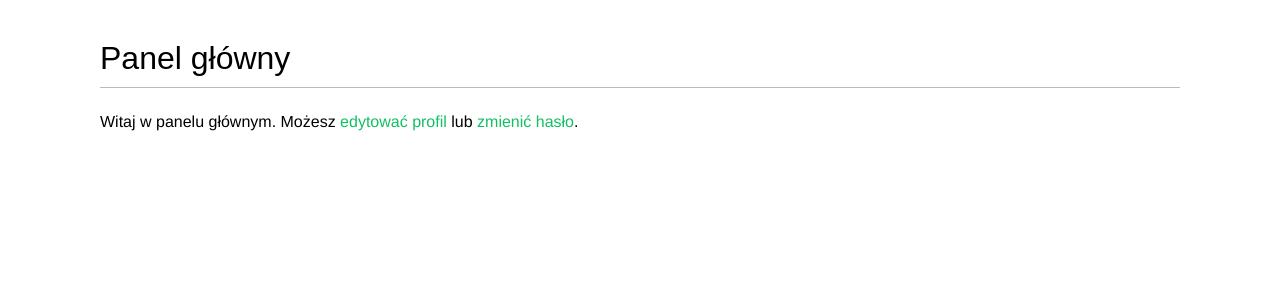
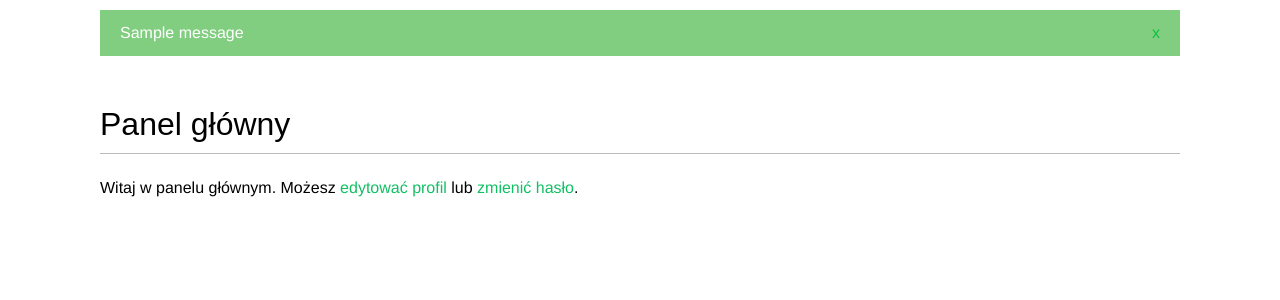
Before and after one commit to sebastianSchulzDev/bookmarks, a Django app: page /account/ in a window 1280 px wide. Shown: the part 48-348 px from the top of the page. Run offline with Django 3.2, Linux system fonts and the light colour scheme; a user stored in the database is signed in; one stand-in notice (Sample message) is shown; some web fonts are replaced.

Commit message:
Add message framework

```diff
--- a/account/templates/base.html
+++ b/account/templates/base.html
@@ -31,6 +31,16 @@
             {% endif %}
         </span>
     </div>
+    {% if 'messages' %}
+    <ul class="messages">
+        {% for message in messages %}
+            <li class="{{ message.tags }}">
+                {{ message|safe }}
+                <a href="#" class="close">x</a>
+            </li>
+        {% endfor %}
+    </ul>
+    {% endif %}
     <div id="content">
         {% block content %}
         {% endblock %}
--- a/account/views.py
+++ b/account/views.py
@@ -4,6 +4,7 @@ from django.contrib.auth import authenticate, login
 from .forms import LoginForm, UserRegistrationForm, UserEditForm, ProfileEditForm
 from django.contrib.auth.decorators import login_required
 from .models import Profile
+from django.contrib import messages
 
 
 # Create your views here.
@@ -60,6 +61,9 @@ def edit(request):
         if user_form.is_valid() and profile_form.is_valid():
             user_form.save()
             profile_form.save()
+            messages.success(request, 'Uaktualnienie profilu zakończyło się sukcesem.')
+        else:
+            messages.error(request, 'Wystąpił błąd podczas uaktualniania profilu.')
     else:
         user_form = UserEditForm(instance=request.user)
         profile_form = ProfileEditForm(instance=request.user.profile)
```
Also changed, not shown: db.sqlite3.
